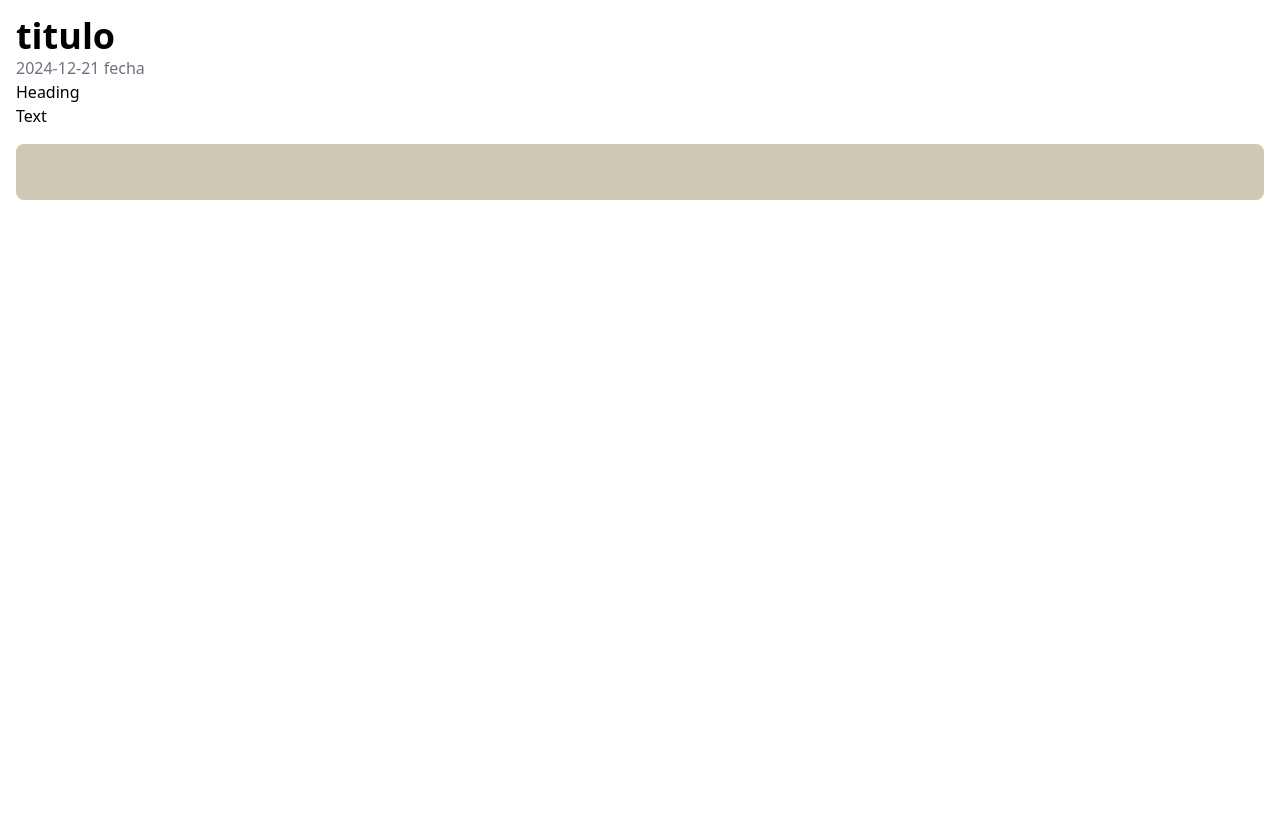
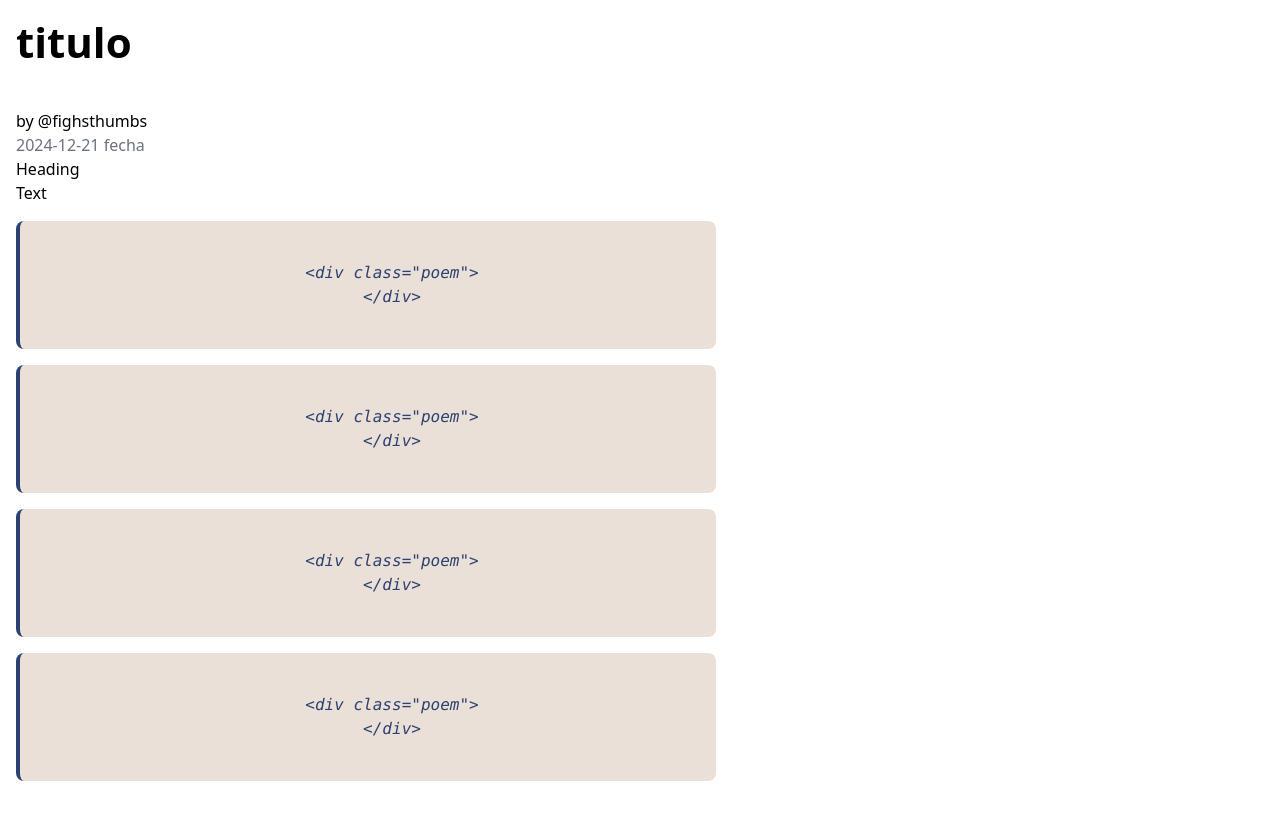
Before and after one commit to fightsthumbs/dikfingroj-webpage, a Next.js app: page /blog/_posts in a window 1280 px wide. Built offline with nearby package versions, Linux system fonts and the light colour scheme.

Commit message:
fix poem-tag poem-style add autor-credit

```diff
--- a/src/pages/blog/[id].js
+++ b/src/pages/blog/[id].js
@@ -30,10 +30,10 @@ export async function getStaticProps({ params }) {
   // Usar gray-matter para obtener datos y contenido del post
   const matterResult = matter(fileContents);
 
-  // Reemplazar etiquetas [poema] y [/poema] en el contenido
+  // Reemplazar etiquetas [poem] y/o <poem> en el contenido
   const transformedContent = matterResult.content
-    .replace(/\*\*\[poema\]\*\*/g, '<div class="poema">')
-    .replace(/\*\*\[\/poema\]\*\*/g, '</div>');
+    .replace(/[\[\<]poema*[\]\>]/g, '<div class="poem">')
+    .replace(/[\[\<]\/poema*[\]\>]/g, '</div>');
 
   // Procesar el contenido transformado con remark y rehype
   const processedContent = await unified()
@@ -59,7 +59,8 @@ export default function Post({ postData }) {
   return (
     <div className="container mx-auto p-4">
       <article className="prose lg:prose-xl mx-auto">
-        <h1 className="text-4xl font-bold">{postData.title}</h1>
+        <h1 className="text-4xl font-bold article-title">{postData.title}</h1>
+        <p><span className='pseudo-name'>by @fighsthumbs</span><span className='autor-name-hide'> — Benjamín Álvarez Rodríguez</span></p>
         <p className="text-gray-500">{postData.date}</p>
         <div
           dangerouslySetInnerHTML={{
--- a/src/styles/globals.css
+++ b/src/styles/globals.css
@@ -2,28 +2,49 @@
 @tailwind components;
 @tailwind utilities;
 
-.poem {
-  background-color: #f3f4f6; /* Fondo claro */
-  font-style: italic;        /* Texto en cursiva */
-border-left: 4px solid #3b82f6; /* Línea azul a la izquierda */
-
- /* @apply bg-slate-200 */
-
- font-style: italic; /* Opcional: para darle un estilo poético */
-
+*::selection {
+  background-color: rgba(255, 230, 0, 0.959);
+  color:rgb(45, 55, 72);
 }
 
+poem,
 .poema,
 .poem {
-
-  padding-left: 1rem;        /* Espaciado interno */
+  @apply bg-[#EAE0D7] text-[#2C4072] font-serif p-4 rounded-lg;
+  padding-left: 4rem;        /* Espaciado interno */
   white-space: pre-wrap; /* Preserva los saltos de línea y espacios */
   margin: 1rem 0; /* Espaciado opcional */
+  font-style: italic;        /* Texto en cursiva Opcional: para darle un estilo poético */
+  border-left: 4px solid #2C4072;
+  max-width: 700px;
+  text-align: center;
 }
 
-.poema {
-  @apply bg-sand text-black font-serif p-4 rounded-lg;
+div.poem > h2 {
+  font-size: xx-large;
+  text-decoration: wavy;
+  font-weight: 900;
+  text-decoration: underline;
+}
 
+.article-title {
+  font-size: 42px;
+  line-height: 1.25;
+  font-weight: 600;
+  margin-bottom: 40px;
+}
+
+.autor-name-hide {
+  display: none;
+}
+
+.pseudo-name:hover ~ .autor-name-hide {
+  display: inline;
+  color:blue;
+}
+
+.pseudo-name:hover {
+  cursor: pointer;
 }
 
 .p {
@@ -33,8 +54,3 @@ border-left: 4px solid #3b82f6; /* Línea azul a la izquierda */
 h3 {
   @apply text-fuchsia-700 text-3xl
 }
-
-*::selection {
-  background-color: rgba(255, 230, 0, 0.959);
-  color:rgb(45, 55, 72);
-}
```
Also changed, not shown: posts/_posts.md (+38 -2 lines), src/lib/posts.js (+9 -7 lines).
